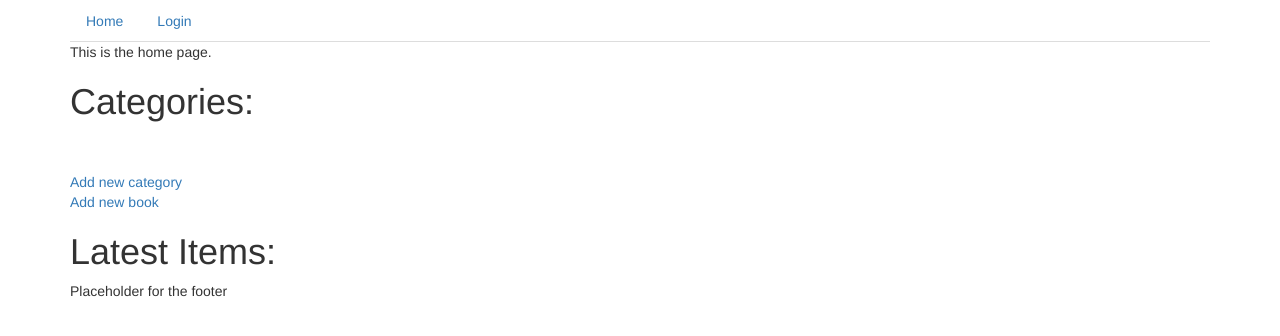
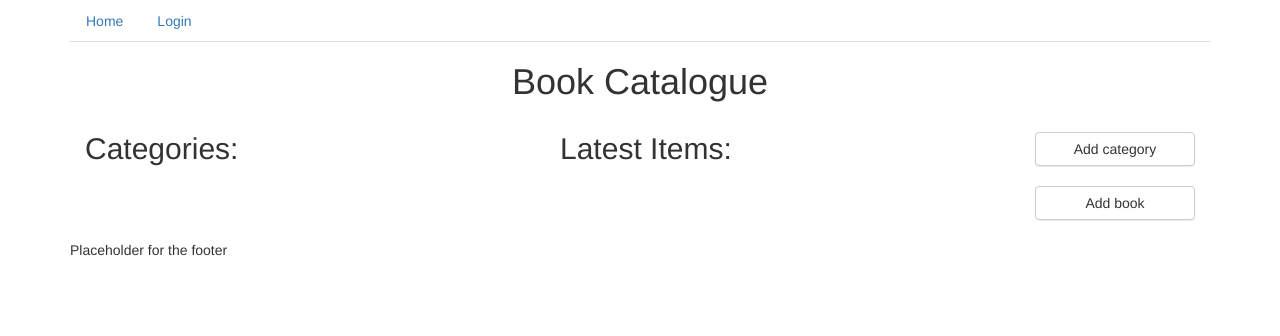
Before and after one commit to sam-atkins/fsnd-item_catalog, a Flask app: page / in a window 1280 px wide. Shown: the top 336 px of the page. Run offline with Flask 2, Linux system fonts and the light colour scheme; data that the repository does not hold is empty; parts of the project's set-up code (start-up, migrations or seed data) failed here and were passed over; some libraries are stand-ins or nearby versions.

Commit message:
feat: Bootstrap index page

```diff
--- a/catalog/templates/index.html
+++ b/catalog/templates/index.html
@@ -3,7 +3,7 @@
 {% include "partials/header.html" %}
 
 <div>
-    <p>This is the home page.</p>
+    <h1 class="text-center" >Book Catalogue</h1>
 </div>
 
 <div class = 'flash'>
@@ -18,34 +18,37 @@
     {% endwith %}
 </div>
 
-<div>
-    <h1>Categories:</h1>
 
+<div class="container-fluid">
+<div class="row">
+  <div class="col-md-5">
+      <h2>Categories:</h2>
       {% for category in categories  %}
           <a href="{{url_for('category_admin.showCategory', category_id=category.id)}}">{{category.name}}</a>
           <br>
           <br>
       {% endfor %}
-
-    <br>
-    <br>
-    <a href="{{url_for('category_admin.newCategory')}}">Add new category</a>
-    <br>
-    <a href="{{url_for('book_admin.newBook')}}">Add new book</a>
-    <br>
-
   </div>
-
-<div>
-    <h1>Latest Items:</h1>
-
+  <div class="col-md-5">
+      <h2>Latest Items:</h2>
       {% for book in books  %}
           <a href="{{url_for('book_admin.theBook', book_id=book.id)}}">{{book.name}} by {{book.author}} </a>
           <br>
           <br>
       {% endfor %}
   </div>
+  <div class="form-group">
+    <div class="col-md-2">
+      <br>
+      <a role="button" class="btn btn-default btn-block" href="{{url_for('category_admin.newCategory')}}">Add category</a>
+      <br>
+      <a role="button" class="btn btn-default btn-block" href="{{url_for('book_admin.newBook')}}">Add book</a>
+      <br>
+    </div>
+  </div>
 
+</div>
+</div>
 
 {% include "partials/footer.html" %}
 
```
Lines whose indentation alone changed are shown as unchanged.
